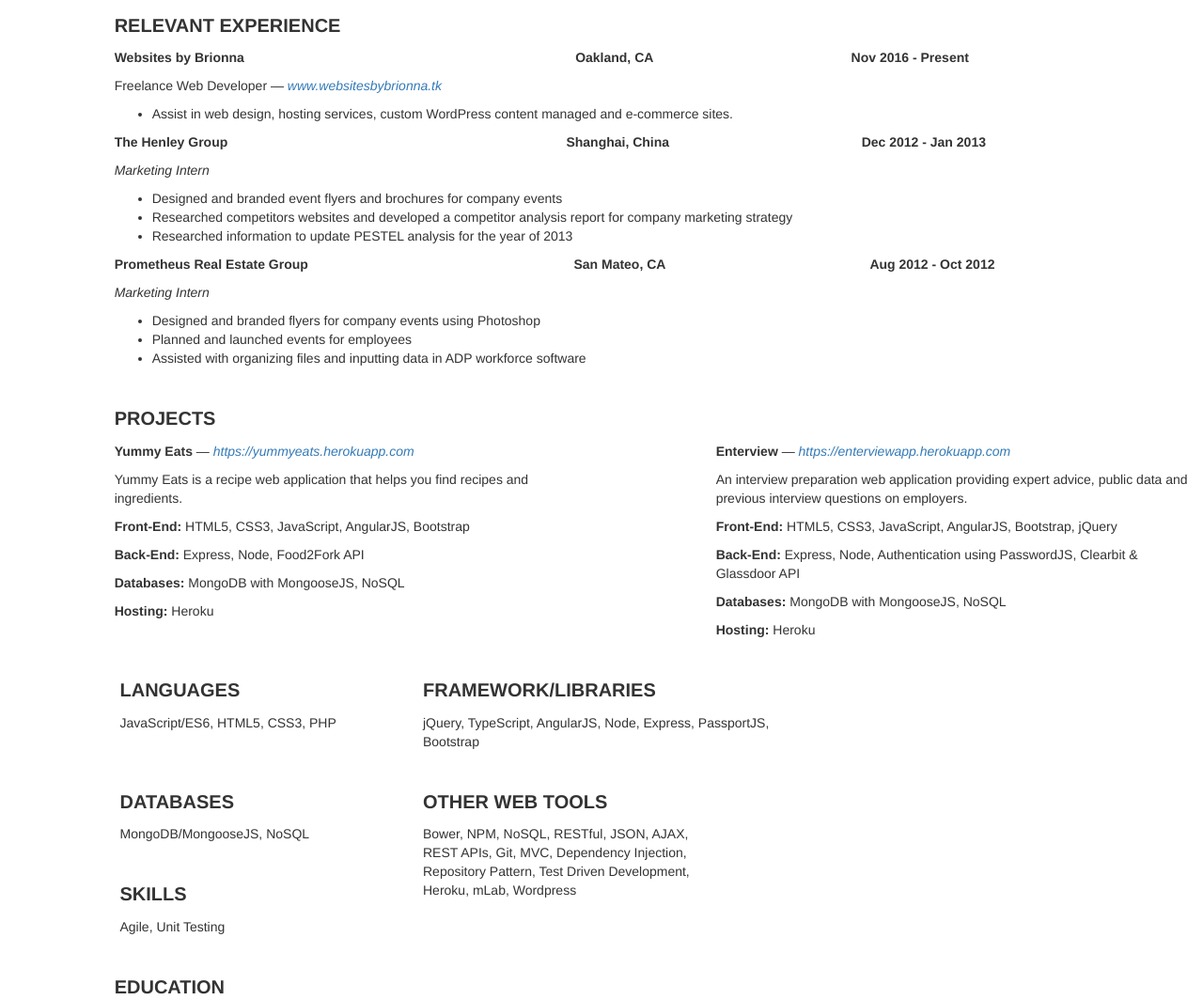
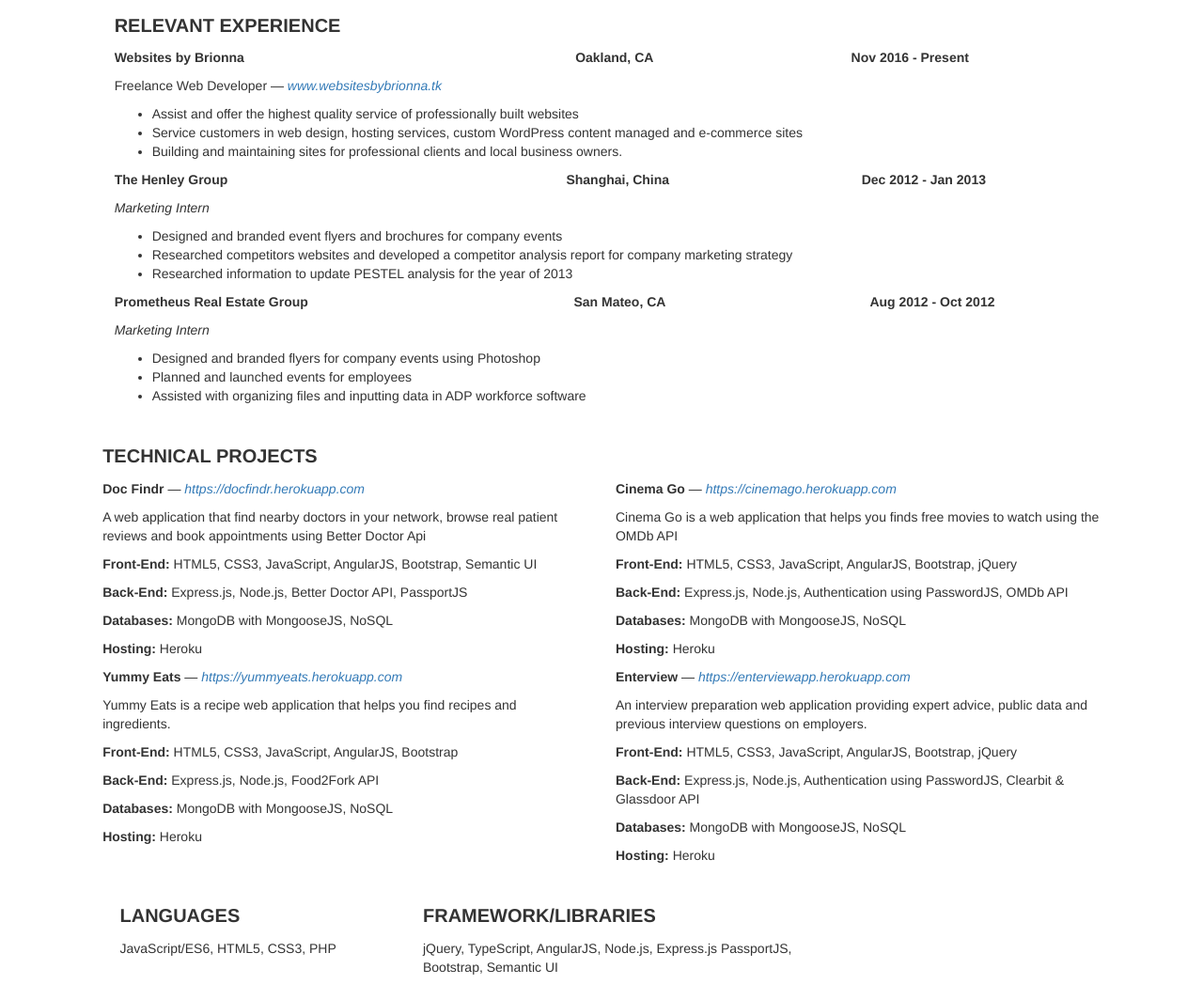
Before and after one commit to Brionnaw/BrionnaWhite-Resume, a plain HTML site: page index.html in a window 1280 px wide. Shown: the part 240-1304 px from the top of the page at 94% size. Drawn offline with nearby package versions, Linux system fonts and the light colour scheme.

Commit message:
change resume

```diff
--- a/index.html
+++ b/index.html
@@ -34,11 +34,11 @@
       </tr>
       </table>
     </div>
+    <!--RELEVANT EXPERIENCE starts-->
     <div class="col-xs-1"></div>
     <div class="col-xs-11">
         <p class="work"><strong>RELEVANT EXPERIENCE</strong></p>
     </div>
-    <!-- Experience-->
     <div class="col-xs-1"></div>
     <div class="col-xs-11">
       <table style="width:100%">
@@ -52,7 +52,9 @@
     </p>
     <p> Freelance Web Developer — <i><a href="https://brionnaw.github.io/hireme/">www.websitesbybrionna.tk</a></i></p>
       <ul>
-        <li>Assist in web design, hosting services, custom WordPress content managed and e-commerce sites.</li>
+        <li>Assist and offer the highest quality service of professionally built websites</li>
+        <li>Service customers in web design, hosting services, custom WordPress content managed and e-commerce sites</li>
+        <li>Building and maintaining sites for professional clients and local business owners.</li>
       </ul>
     </div>
     <div class="col-xs-1"></div>
@@ -83,7 +85,6 @@
           <th style="padding-left:50px;">Aug 2012 - Oct 2012<th>
           </tr>
         </table>
-
     </p>
     <p><i> Marketing Intern</i></p>
       <ul>
@@ -91,32 +92,57 @@
         <li>Planned and launched events for employees</li>
         <li>Assisted with organizing files and inputting data in ADP workforce software</li>
       </ul>
-    </div>
-    <!-- projects-->
+    </div>     <!-- Experience ends-->
+
+    <!-- technical projects starts-->
+    <div class="row">
       <div class="col-xs-1"></div>
       <div class="col-xs-11">
-        <p class="work"><strong>PROJECTS</strong></p>
+          <p class="work"><strong>TECHNICAL PROJECTS</strong></p>
         </div>
+      </div>
+      <div class="row">
+        <div class="col-xs-1"></div>
+        <div class="col-xs-5">
+          <p><strong>Doc Findr</strong> — <i><a href="https://docfindr.herokuapp.com"> https://docfindr.herokuapp.com</a></i></p>
+          <p>A web application that find nearby doctors in your network, browse real patient reviews and book appointments using Better Doctor Api</p>
+          <p><strong>Front-End:</strong> HTML5, CSS3, JavaScript, AngularJS, Bootstrap, Semantic UI</p>
+          <p><strong>Back-End:</strong> Express.js, Node.js, Better Doctor API, PassportJS</p>
+          <p><strong>Databases:</strong> MongoDB with MongooseJS, NoSQL</p>
+          <p><strong>Hosting:</strong> Heroku</p>
+        </div>
+        <div class="col-xs-5">
+          <p><strong>Cinema Go</strong> — <i><a href="https://cinemago.herokuapp.com"> https://cinemago.herokuapp.com</a></i></p>
+          <p>Cinema Go is a web application that helps you finds free movies to watch using the OMDb API</p>
+          <p><strong>Front-End:</strong> HTML5, CSS3, JavaScript, AngularJS, Bootstrap, jQuery</p>
+          <p><strong>Back-End:</strong> Express.js, Node.js, Authentication using PasswordJS, OMDb API</p>
+          <p><strong>Databases:</strong> MongoDB with MongooseJS, NoSQL</p>
+          <p><strong>Hosting:</strong> Heroku</p>
+        </div>
+        <div class="col-xs-1"></div>
+      </div>
+      <div class="row">
         <div class="col-xs-1"></div>
         <div class="col-xs-5">
           <p><strong>Yummy Eats</strong> — <i><a href="https://yummyeats.herokuapp.com"> https://yummyeats.herokuapp.com</a></i></p>
           <p>Yummy Eats is a recipe web application that helps you find recipes and ingredients.</p>
           <p><strong>Front-End:</strong> HTML5, CSS3, JavaScript, AngularJS, Bootstrap</p>
-        <p><strong>Back-End:</strong> Express, Node, Food2Fork API</p>
+          <p><strong>Back-End:</strong> Express.js, Node.js, Food2Fork API</p>
           <p><strong>Databases:</strong> MongoDB with MongooseJS, NoSQL</p>
           <p><strong>Hosting:</strong> Heroku</p>
         </div>
-
-    <div class="col-xs-1"></div>
         <div class="col-xs-5">
         <p><strong>Enterview</strong> — <i><a href="https://enterviewapp.herokuapp.com"> https://enterviewapp.herokuapp.com</a></i></p>
-      <p>An interview preparation web application providing expert advice, public data and
-        previous interview questions on employers.</p>
+        <p>An interview preparation web application providing expert advice, public data and previous interview questions on employers.</p>
         <p><strong>Front-End:</strong> HTML5, CSS3, JavaScript, AngularJS, Bootstrap, jQuery</p>
-        <p><strong>Back-End:</strong> Express, Node, Authentication using PasswordJS, Clearbit & Glassdoor API</p>
+        <p><strong>Back-End:</strong> Express.js, Node.js, Authentication using PasswordJS, Clearbit & Glassdoor API</p>
         <p><strong>Databases:</strong> MongoDB with MongooseJS, NoSQL</p>
         <p><strong>Hosting:</strong> Heroku</p>
       </div>
+      <div class="col-xs-1"></div>
+    </div>  <!-- technical projects end-->
+
+    <!-- skills start-->
     <div class="row skills">
       <div class="col-xs-1"></div>
       <div class="col-xs-3">
@@ -127,15 +153,13 @@
         <p class="work"><strong>FRAMEWORK/LIBRARIES</strong></p>
         <p>
           jQuery, TypeScript, AngularJS,
-        Node, Express, PassportJS,
-        Bootstrap
+          Node.js, Express.js PassportJS,
+          Bootstrap, Semantic UI
         </p>
-
       </div>
       <!-- <div class="col-xs-4">
       <p class="work"><strong>DATABASES</strong></p>
       <p>MongoDB/MongooseJS, NoSQL</p>
-
       </div> -->
     </div>
       <div class="row skills">
@@ -143,22 +167,19 @@
         <div class="col-xs-3">
           <p class="work"><strong>DATABASES</strong></p>
           <p>MongoDB/MongooseJS, NoSQL</p>
-
           <p class="work"><strong>SKILLS</strong></p>
           <p>Agile, Unit Testing</p>
-
         </div>
-
         <div class="col-xs-3">
           <p class="work"><strong>OTHER WEB TOOLS</strong></p>
           <p>Bower, NPM, NoSQL, RESTful,
             JSON, AJAX, REST APIs, Git, MVC,
             Dependency Injection, Repository
-        Pattern, Test Driven Development,
+            Pattern, Test Driven Development, Postman,
             Heroku, mLab, Wordpress</p>
           </div>
-        <div class="col-xs-5"></div></div>
-    <!-- education-->
+        <div class="col-xs-5"></div></div>   <!-- skills end-->
+    <!-- education start-->
     <div class="col-xs-1"></div>
     <div class="col-xs-11">
         <p class="work"><strong>EDUCATION</strong></p>
@@ -191,10 +212,12 @@
     <div class="col-xs-10">
       <br><br>
       <p class="text-center"><strong>PROFESSIONAL REFERENCES AVAILABLE UPON REQUEST</strong></p>
-  </div>
-  <!--footer-->
+  </div>   <!-- education start-->
+
+  <!--footer starts-->
   <div class="row">
     <div class="col-xs-12 col-sm-12 col-md-12">
       <p class="text-left" style="padding-left:30px">&copy; 2016 <a href="https://brionnaw.github.io/" style=color:black;text-decoration:none;> Brionna White</a> </p>
     </div>
-  </div>
+  </div> <!--footer ends-->
+</body>
```
Also changed, not shown: 1 other file. Lines whose indentation alone changed are shown as unchanged.
